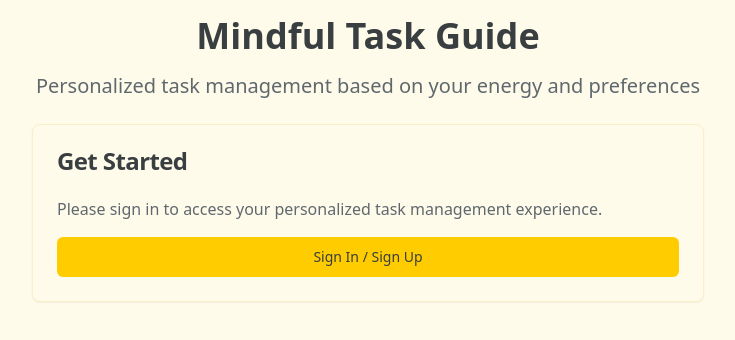
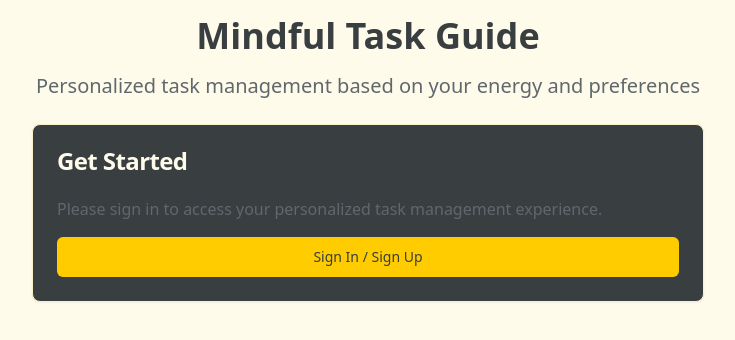
Before and after one commit to vadim10105/mindful-start-guide, a React (Vite) app: page / in a window 1280 px wide. Shown: the top 340 px of the page, without its empty margins (272-1007 px from the left). Built offline with nearby package versions, Linux system fonts and the light colour scheme.

Commit message:
Fix: Darken card in light mode
Adjust card color in light mode to improve contrast, avoiding the darker yellow.

```diff
--- a/src/index.css
+++ b/src/index.css
@@ -11,8 +11,8 @@ All colors MUST be HSL.
     --background: 48 100% 96%;
     --foreground: 202 7% 24%;
 
-    --card: 48 100% 96%;
-    --card-foreground: 202 7% 24%;
+    --card: 202 7% 24%;
+    --card-foreground: 48 100% 96%;
 
     --popover: 48 100% 96%;
     --popover-foreground: 202 7% 24%;
```
